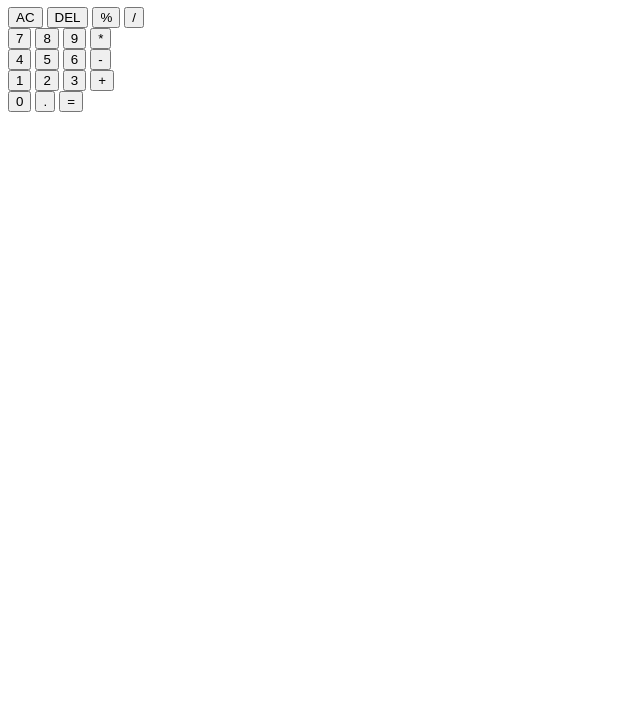
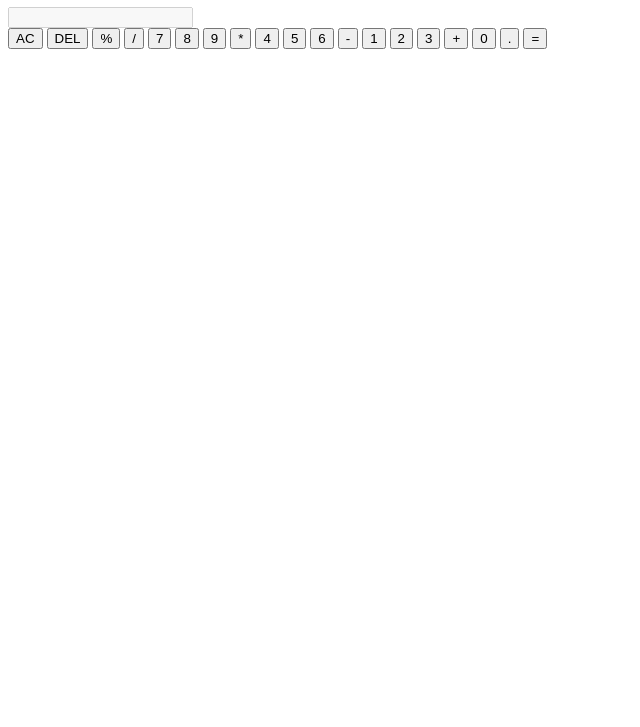
Before and after one commit to DipamPradhan/TheOdinProjectCalculator, a plain HTML site: page index.html in a window 1280 px wide. Shown: the part 73-800 px from the top of the page, without its empty margins (0-640 px from the left). Drawn offline with Linux system fonts and the light colour scheme.

Commit message:
layout rechange

```diff
--- a/index.html
+++ b/index.html
@@ -6,39 +6,38 @@
     <title>Calculator</title>
     <link rel="stylesheet" href="styles.css" />
   </head>
+
   <body>
     <h1>Calculator</h1>
+
     <div class="calculator">
-      <div class="buttonClass" id="topRow">
-        <button id="clear">AC</button>
-        <button id="delete">DEL</button>
-        <button id="percent">%</button>
-        <button id="divide">/</button>
-      </div>
-      <div class="buttonClass" id="secondRow">
-        <button id="7">7</button>
-        <button id="8">8</button>
-        <button id="9">9</button>
-        <button id="multiply">*</button>
-      </div>
-      <div class="buttonClass" id="thirdRow">
-        <button id="4">4</button>
-        <button id="5">5</button>
-        <button id="6">6</button>
-        <button id="subtract">-</button>
-      </div>
-      <div class="buttonClass" id="fourthRow">
-        <button id="1">1</button>
-        <button id="2">2</button>
-        <button id="3">3</button>
-        <button id="add">+</button>
-      </div>
-      <div class="buttonClass" id="fifthRow">
-        <button id="0">0</button>
-        <button id="decimal">.</button>
-        <button id="equals">=</button>
+      <input type="text" id="inputField" class="display" disabled />
+
+      <div class="buttons">
+        <button data-action="clear" class="action">AC</button>
+        <button data-action="delete" class="action">DEL</button>
+        <button data-action="percent" class="operator">%</button>
+        <button data-action="operator" class="operator">/</button>
+
+        <button data-value="7" class="operand">7</button>
+        <button data-value="8" class="operand">8</button>
+        <button data-value="9" class="operand">9</button>
+        <button data-action="operator" class="operator">*</button>
+
+        <button data-value="4" class="operand">4</button>
+        <button data-value="5" class="operand">5</button>
+        <button data-value="6" class="operand">6</button>
+        <button data-action="operator" class="operator">-</button>
+
+        <button data-value="1" class="operand">1</button>
+        <button data-value="2" class="operand">2</button>
+        <button data-value="3" class="operand">3</button>
+        <button data-action="operator" class="operator">+</button>
+
+        <button id="zero" data-value="0" class="operand">0</button>
+        <button data-value="." class="operand">.</button>
+        <button data-action="equals" class="equals">=</button>
       </div>
     </div>
   </body>
-  <script src="script.js" defer></script>
 </html>
```
